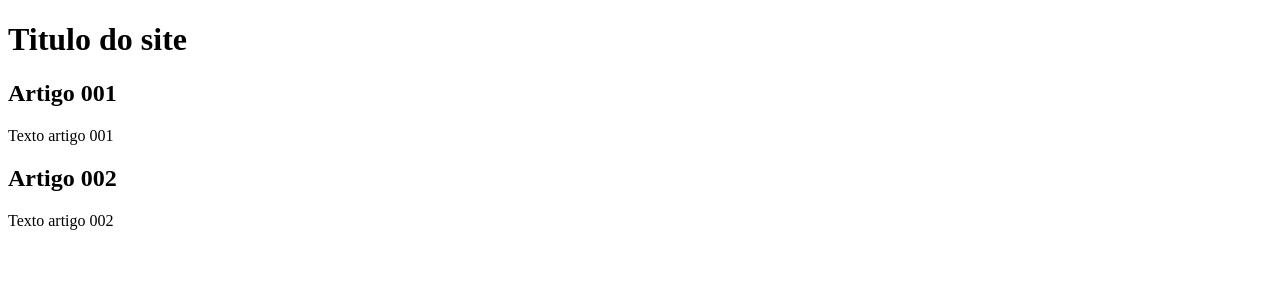
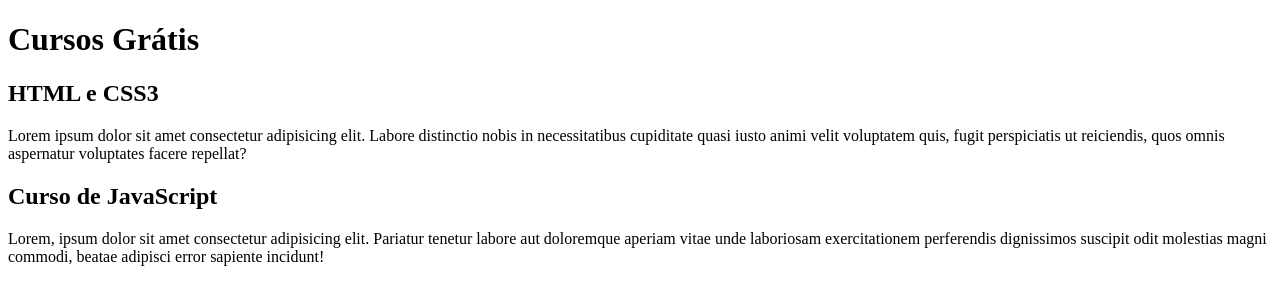
Before and after one commit to LeandroMAfort/projeto-site, a plain HTML site: page index.html in a window 1280 px wide. Drawn offline with Linux system fonts and the light colour scheme.

Commit message:
comecei a escrever o conteudo

```diff
--- a/index.html
+++ b/index.html
@@ -8,15 +8,16 @@
 <body>
   <main>
     <header>
-      <h1>Titulo do site</h1>
+      <h1>Cursos Grátis</h1>
     </header>
     <article>
-      <h2>Artigo 001</h2>
-      <p>Texto artigo 001</p>
+      <h2>HTML e CSS3</h2>
+      <p>Lorem ipsum dolor sit amet consectetur adipisicing elit. Labore distinctio nobis in necessitatibus cupiditate quasi iusto animi velit voluptatem quis, fugit perspiciatis ut reiciendis, quos omnis aspernatur voluptates facere repellat?
+      </p>
     </article>
     <article>
-      <h2>Artigo 002</h2>
-      <p>Texto artigo 002</p>
+      <h2>Curso de JavaScript</h2>
+      <p>Lorem, ipsum dolor sit amet consectetur adipisicing elit. Pariatur tenetur labore aut doloremque aperiam vitae unde laboriosam exercitationem perferendis dignissimos suscipit odit molestias magni commodi, beatae adipisci error sapiente incidunt!</p>
     </article>
   </main>
 </body>
```
